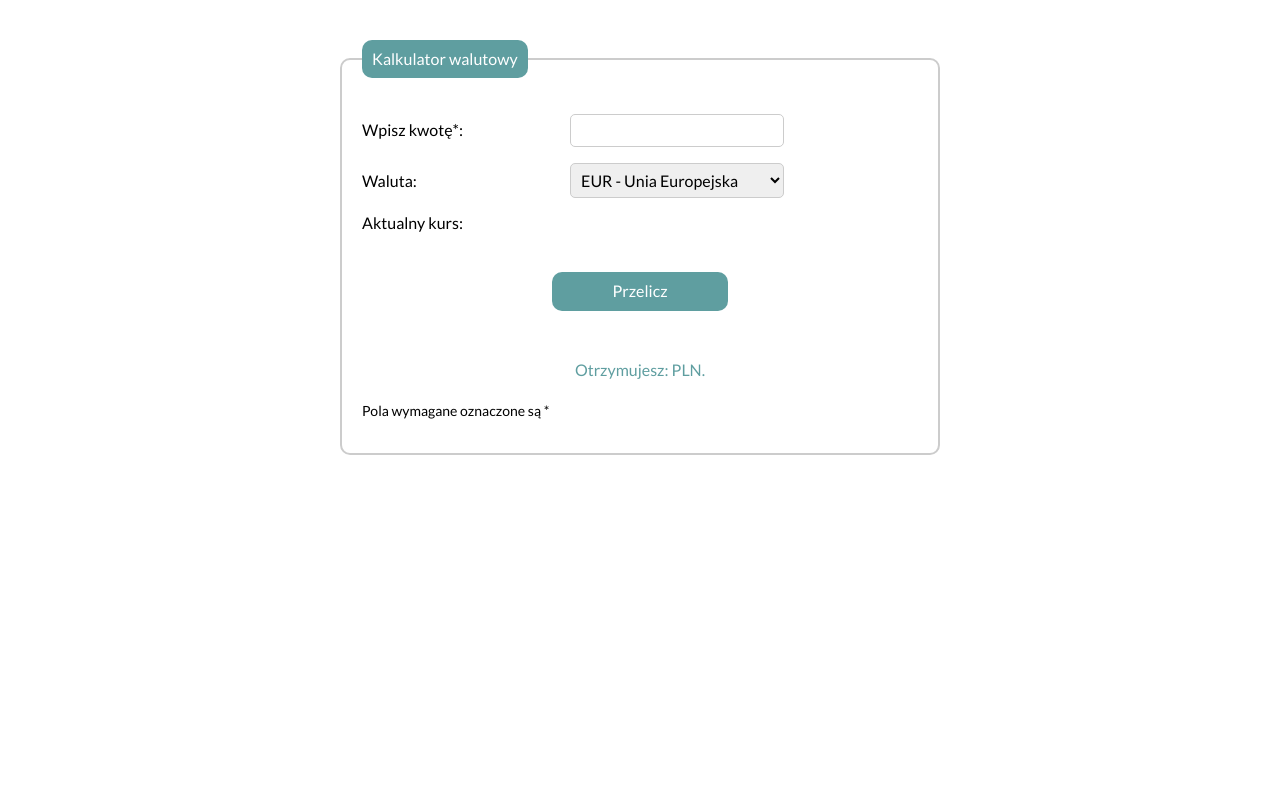
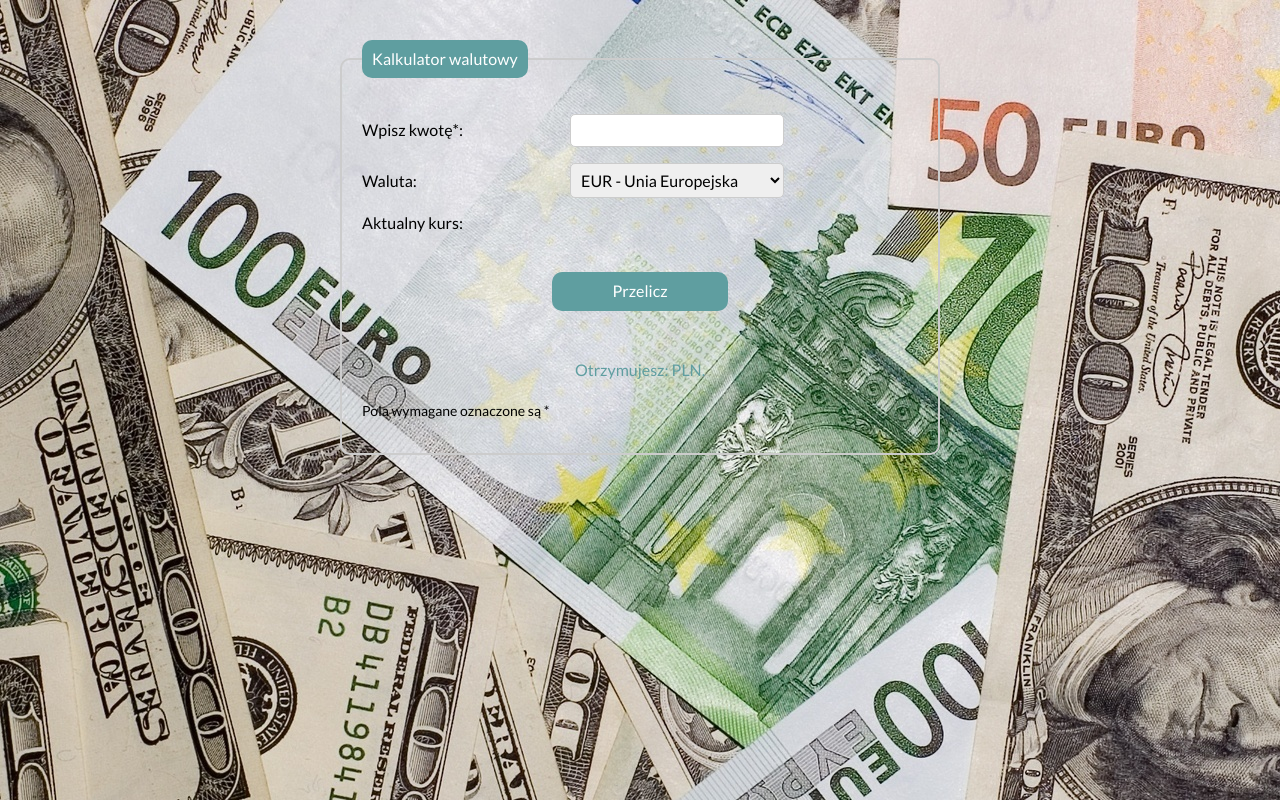
Before and after one commit to anna-wojcik/Currency-Converter, a plain HTML site: page index.html in a window 1280 px wide. Drawn offline with nearby package versions, Linux system fonts and the light colour scheme.

Commit message:
background-image added

```diff
--- a/css/style.css
+++ b/css/style.css
@@ -8,4 +8,5 @@
 
 .body {
     font-family: "Lato", sans-serif;
+    background-image: url("../images/background-image.jpg");
 }
```
Also changed, not shown: images/background-image.jpg (added).
